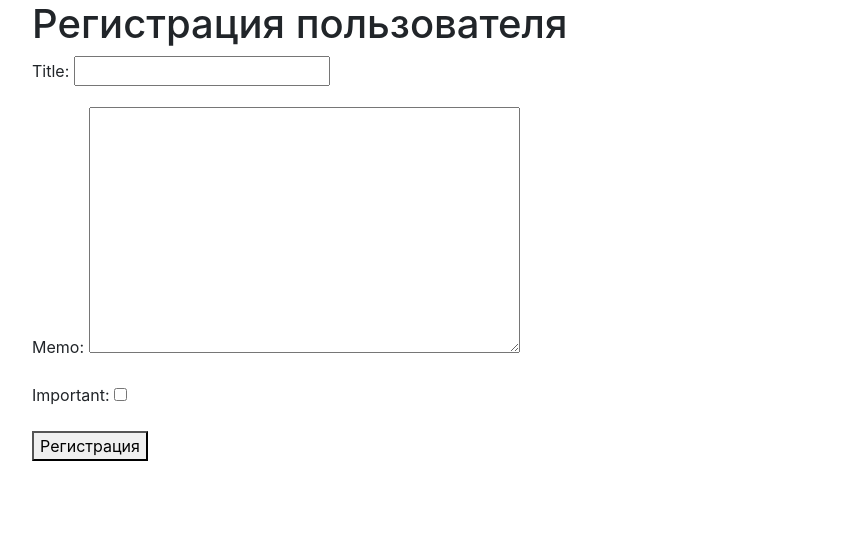
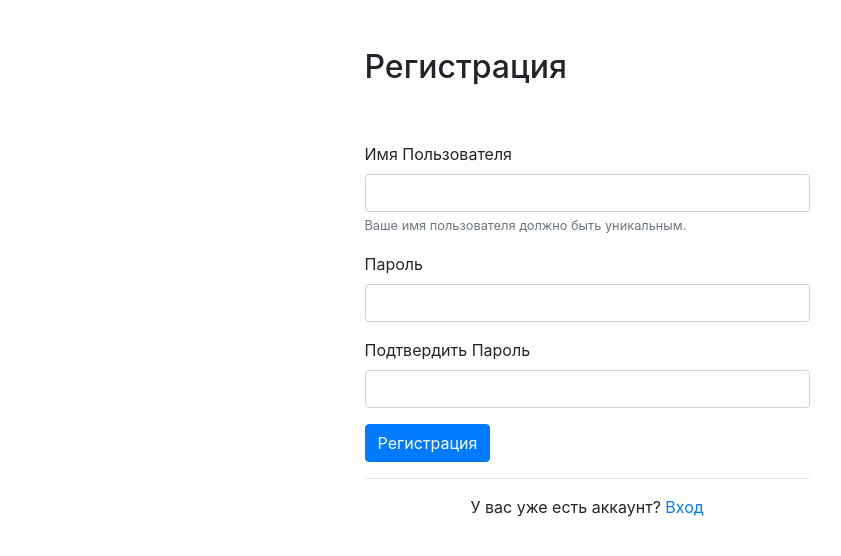
Before and after one commit to doctor-silence/ToDo, a Django app: template todo/templates/todo/signupuser.html in a window 1280 px wide. Shown: the part 56-612 px from the top of the page, without its empty margins (53-894 px from the left). Run offline with Django 4.2, Linux system fonts and the light colour scheme; the template is opened without the code that fills it: values that come from a table or form of the project are taken from there, others are empty; some libraries are stand-ins or nearby versions.

Commit message:
change_page

```diff
--- a/todo/templates/todo/signupuser.html
+++ b/todo/templates/todo/signupuser.html
@@ -1,15 +1,39 @@
-{% extends 'todo/base.html' %}
+{% extends "todo/base.html" %}
+
 {% block content %}
-
-<h1>Регистрация пользователя</h1>
-
-<h2>{{ error }}</h2>
-
-<form method="POST">
-    {% csrf_token %}
-{{ form.as_p }}
-<button type="submit">Регистрация</button>
-
-</form>
-
+    <div class="row justify-content-center mt-5">
+        <div class="col-md-5">
+            <h2>Регистрация</h2>
+        </div>
+    </div>
+    <div class="row justify-content-center mt-5">
+        <div class="col-md-5">
+            {% if error %}
+                <div class="alert alert-danger" role="alert">
+                    {{ error }}
+                </div>
+            {% endif %}
+            <form method="POST">
+                {% csrf_token %}
+                <div class="form-group">
+                    <label for="username">Имя Пользователя</label>
+                    <input type="text" name="username" class="form-control" id="username" aria-describedby="usernameHelp">
+                    <small id="usernameHelp" class="form-text text-muted">Ваше имя пользователя должно быть уникальным.</small>
+                </div>
+                <div class="form-group">
+                    <label for="password1">Пароль</label>
+                    <input type="password" name="password1" class="form-control" id="password1">
+                </div>
+                <div class="form-group">
+                    <label for="password2">Подтвердить Пароль</label>
+                    <input type="password" name="password2" class="form-control" id="password2">
+                </div>
+                <button type="submit" class="btn btn-primary">Регистрация</button>
+            </form>
+            <hr>
+            <div class="text-center">
+                У вас уже есть аккаунт? <a href="{% url 'loginuser' %}">Вход</a>
+            </div>
+        </div>
+    </div>
 {% endblock %}
```
Also changed, not shown: todo/templates/todo/loginuser.html (+32 -13 lines), todo/templates/todo/viewtodo.html (+27 -12 lines).
